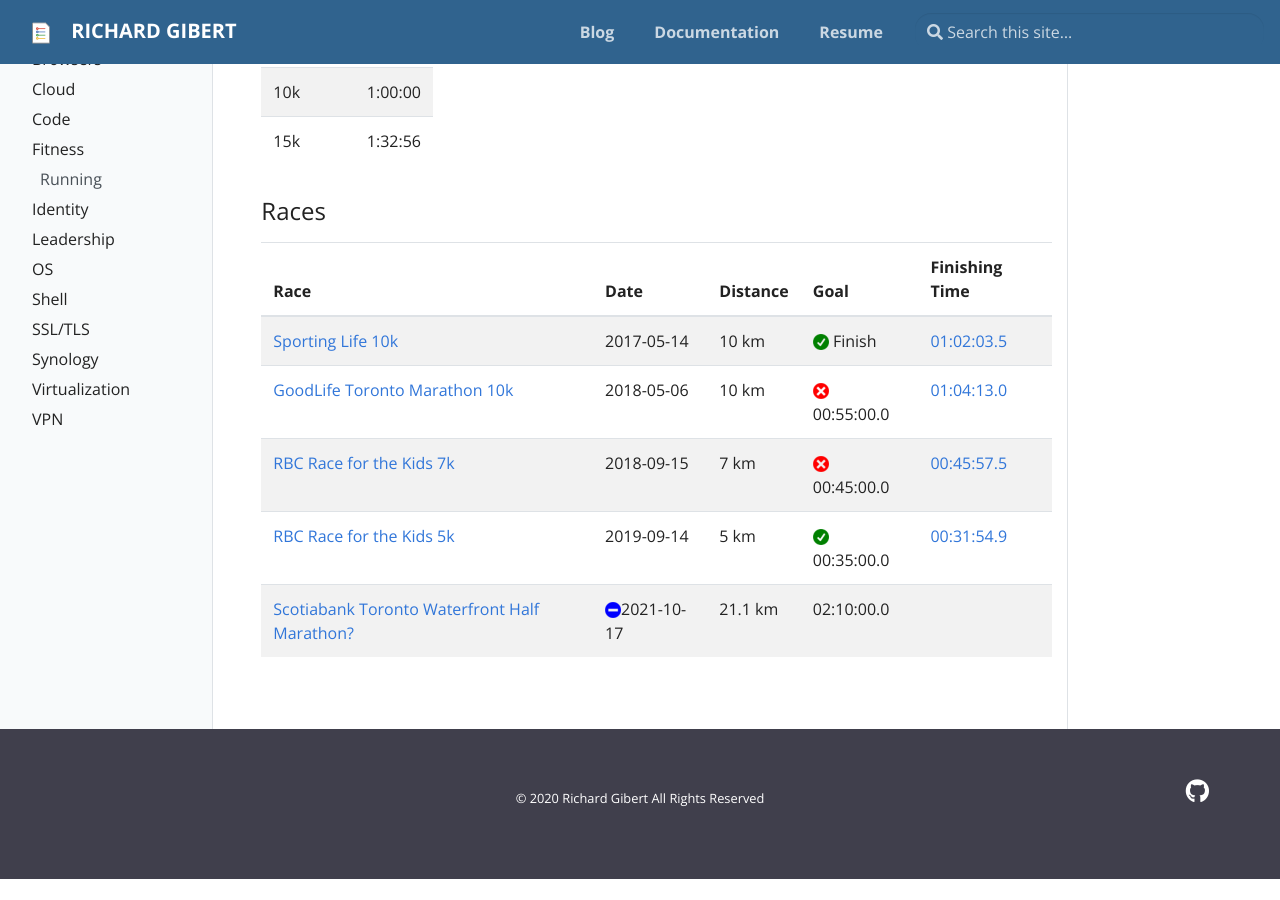
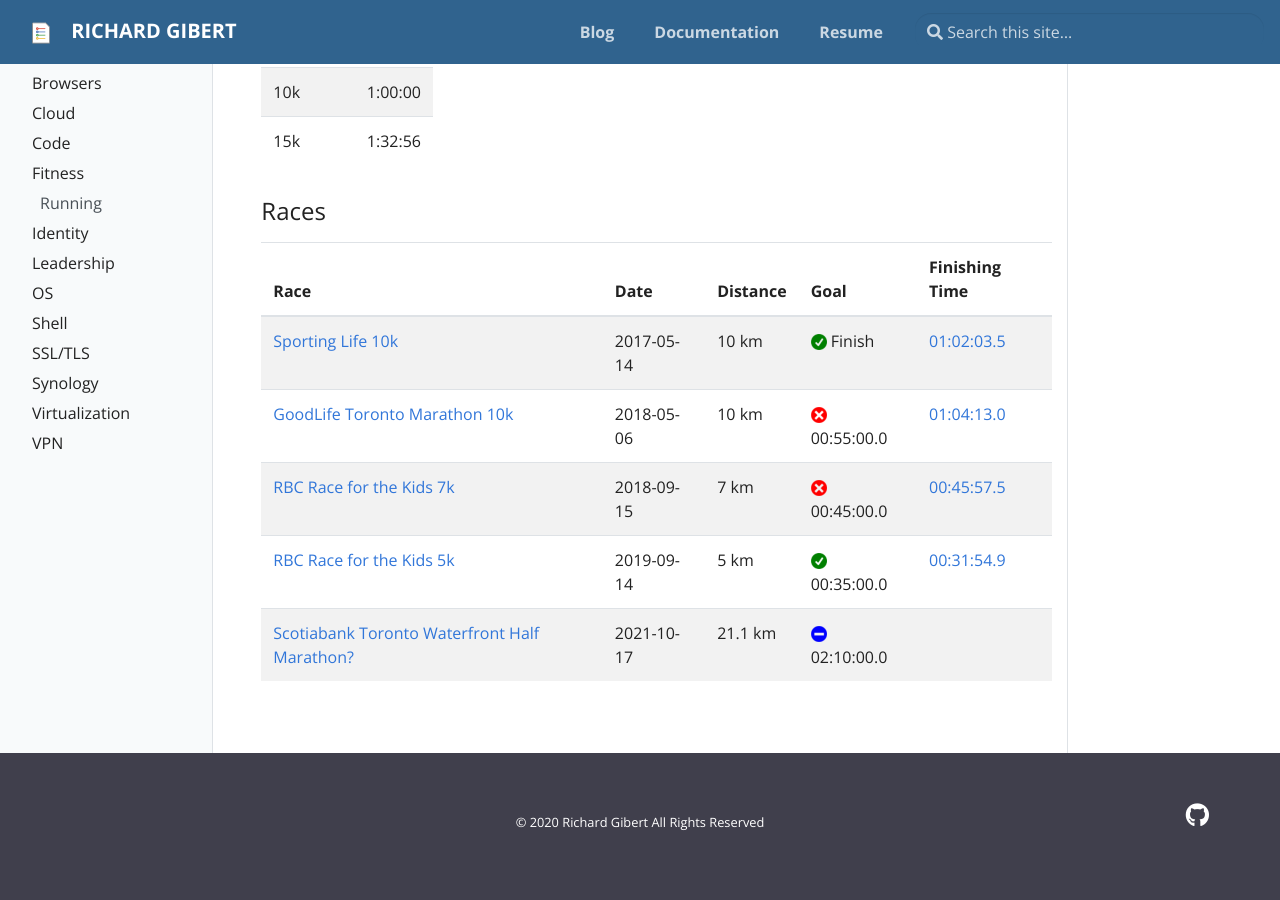
Before and after one commit to rgibert/rgibert.github.io, a Jekyll site: the page built from _docs/fitness.md, in a window 1280 px wide and 900 px high, scrolled down 634 px. Built offline with Jekyll 4.4.1, drawn with Linux system fonts in a browser that asks for light colours; before the commit the page ends 1513 px from its top, so only the background shows below that.

Commit message:
Update fitness.md

```diff
--- a/_docs/fitness.md
+++ b/_docs/fitness.md
@@ -27,4 +27,4 @@
 | [GoodLife Toronto Marathon 10k](http://www.torontomarathon.com/races/10k-run/) | 2018-05-06 | 10 km | ![Failed](/assets/img/red-cross.png) 00:55:00.0 | [01:04:13.0](https://www.sportstats.ca/display-results.xhtml?raceid=93240&bib=10225) |
 | [RBC Race for the Kids 7k](http://www.rbcraceforthekids.ca/) | 2018-09-15 | 7 km | ![Failed](/assets/img/red-cross.png) 00:45:00.0 | [00:45:57.5](https://www.sportstats.ca/display-results.xhtml?raceid=94305&bib=731) |
 | [RBC Race for the Kids 5k](http://www.rbcraceforthekids.ca/) | 2019-09-14 | 5 km | ![Success](/assets/img/green-check.png) 00:35:00.0 | [00:31:54.9](https://www.sportstats.ca/display-results.xhtml?raceid=101622&bib=191) |
-| [Scotiabank Toronto Waterfront Half Marathon?](http://www.torontowaterfrontmarathon.com/event-info/half-marathon/) | ![TBD](/assets/img/blue-dash.png)2021-10-17 | 21.1 km | 02:10:00.0 | |
+| [Scotiabank Toronto Waterfront Half Marathon?](http://www.torontowaterfrontmarathon.com/event-info/half-marathon/) | 2021-10-17 | 21.1 km | ![TBD](/assets/img/blue-dash.png) 02:10:00.0 | |
```
